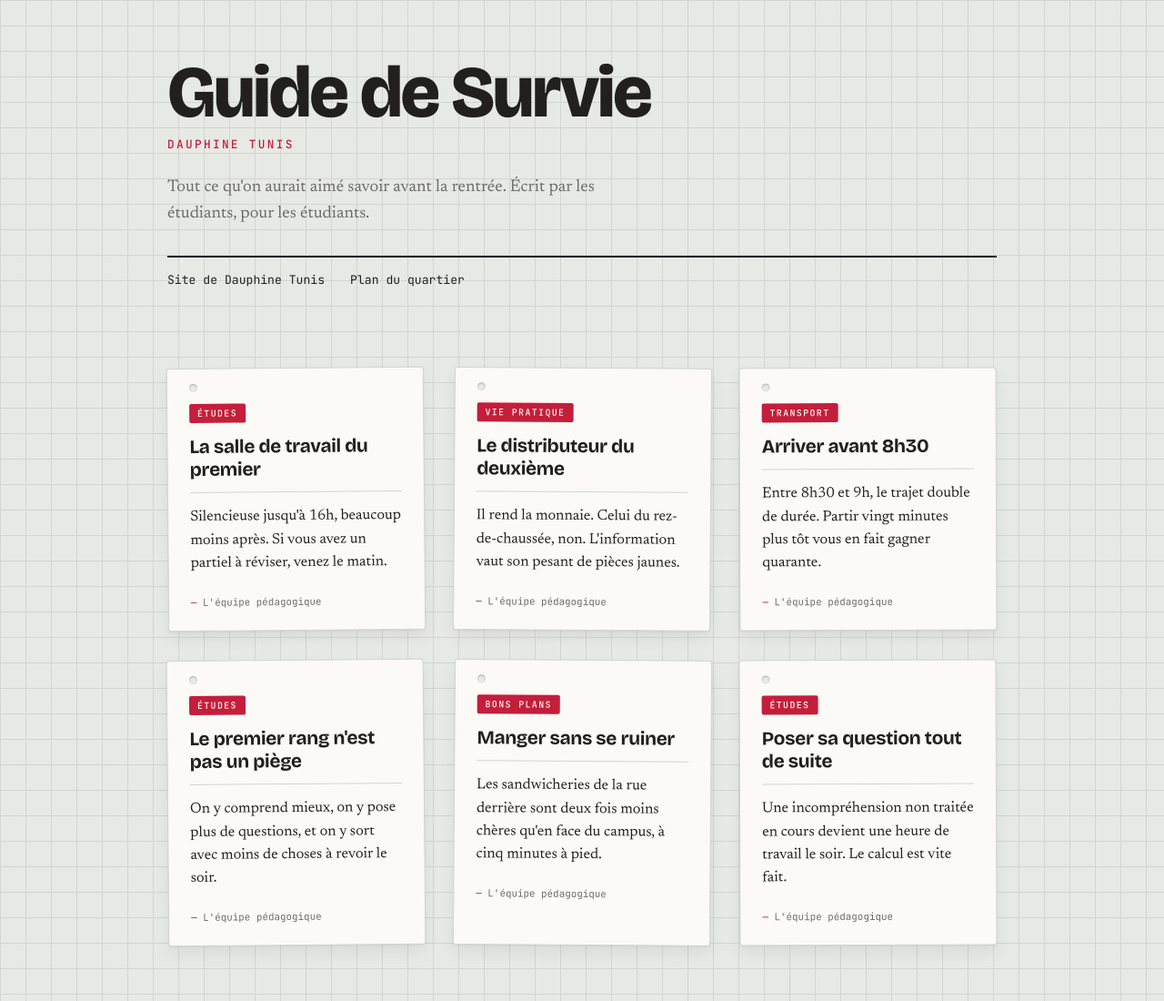
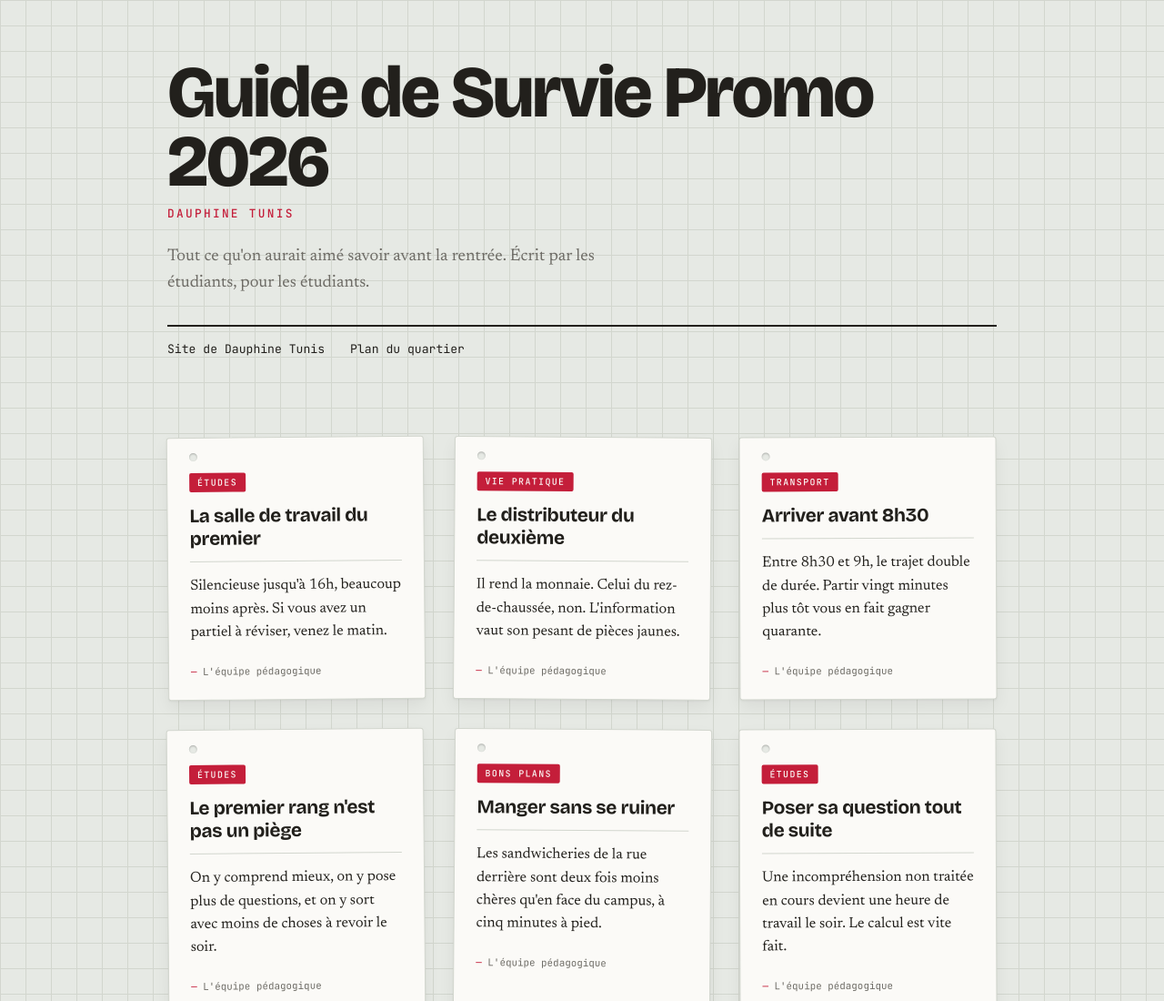
Before and after one commit to Youssef-Abidi175/guide-survie, a plain HTML site: page index.html in a window 1280 px wide. Shown: the top 1100 px of the page at 91% size. Drawn offline with nearby package versions, Linux system fonts and the light colour scheme.

Commit message:
Promo 2026

```diff
--- a/index.html
+++ b/index.html
@@ -9,7 +9,7 @@
 <body>
 
 <header class="entete">
-  <h1 class="entete__titre">Guide de Survie</h1>
+  <h1 class="entete__titre">Guide de Survie Promo 2026</h1>
   <p class="entete__lieu">Dauphine Tunis</p>
   <p class="entete__intro">
     Tout ce qu'on aurait aimé savoir avant la rentrée.
```
